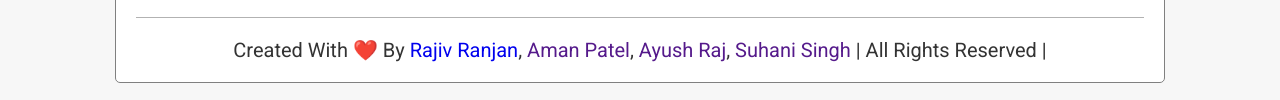
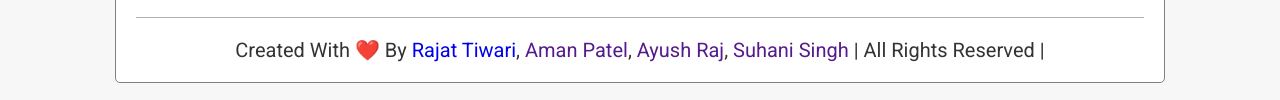
Before and after one commit to rajattiwari234/Shelter, a plain HTML site: page index.html in a window 1280 px wide. Shown: the part 4679-4779 px from the top of the page. Drawn offline with Linux system fonts and the light colour scheme.

Commit message:
Update index.html

```diff
--- a/index.html
+++ b/index.html
@@ -243,7 +243,7 @@
                 </div>
                 <div class="credit">
                     created with ❤️ by
-                    <a href="https://www.github.com/rajivranjanmars">Rajiv Ranjan</a>,
+                    <a href="https://github.com/rajattiwari234">Rajat Tiwari</a>,
                     <a href="">Aman Patel</a>,
                     <a href="">Ayush Raj</a>,
                     <a href="">Suhani Singh</a>
```
